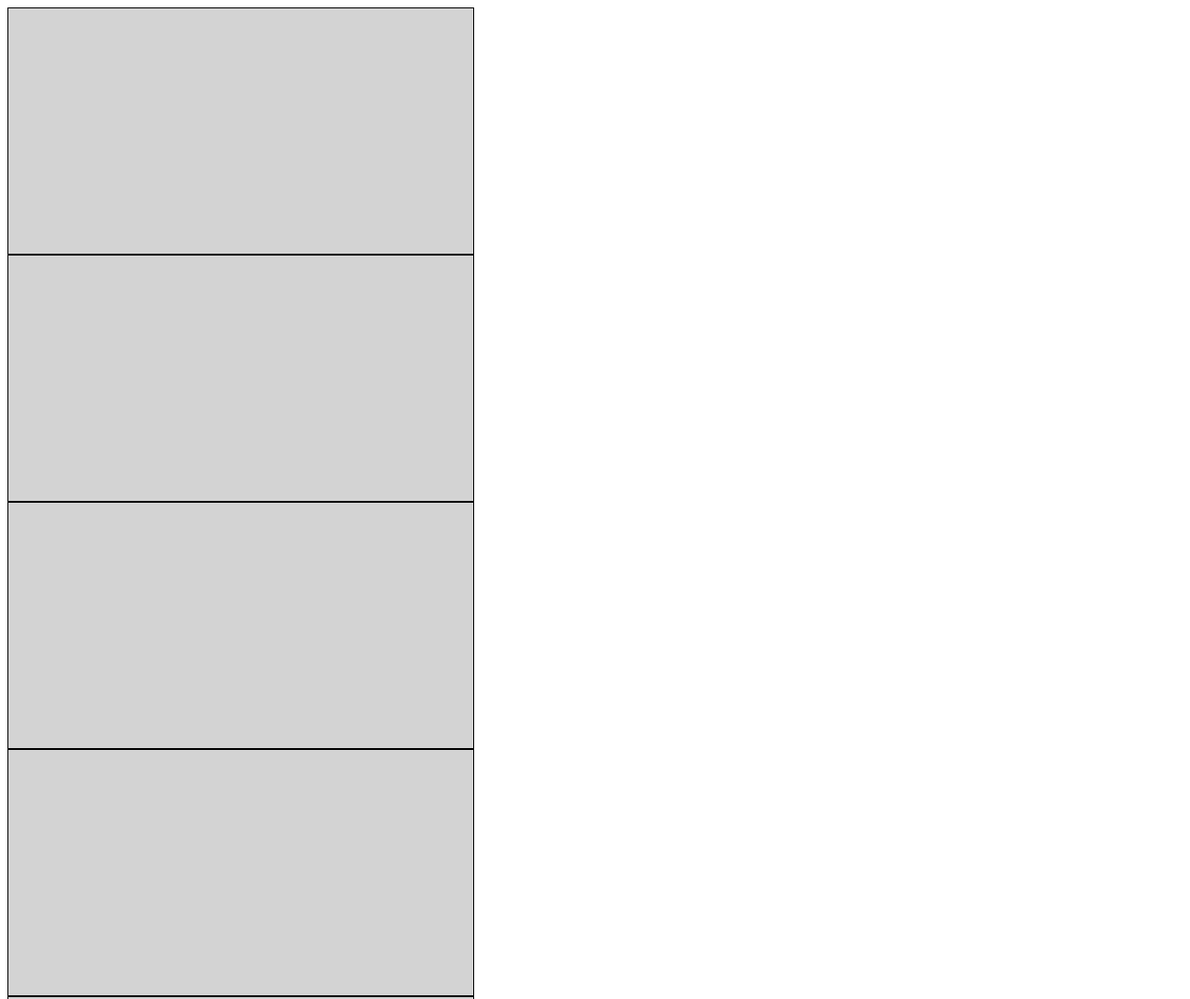
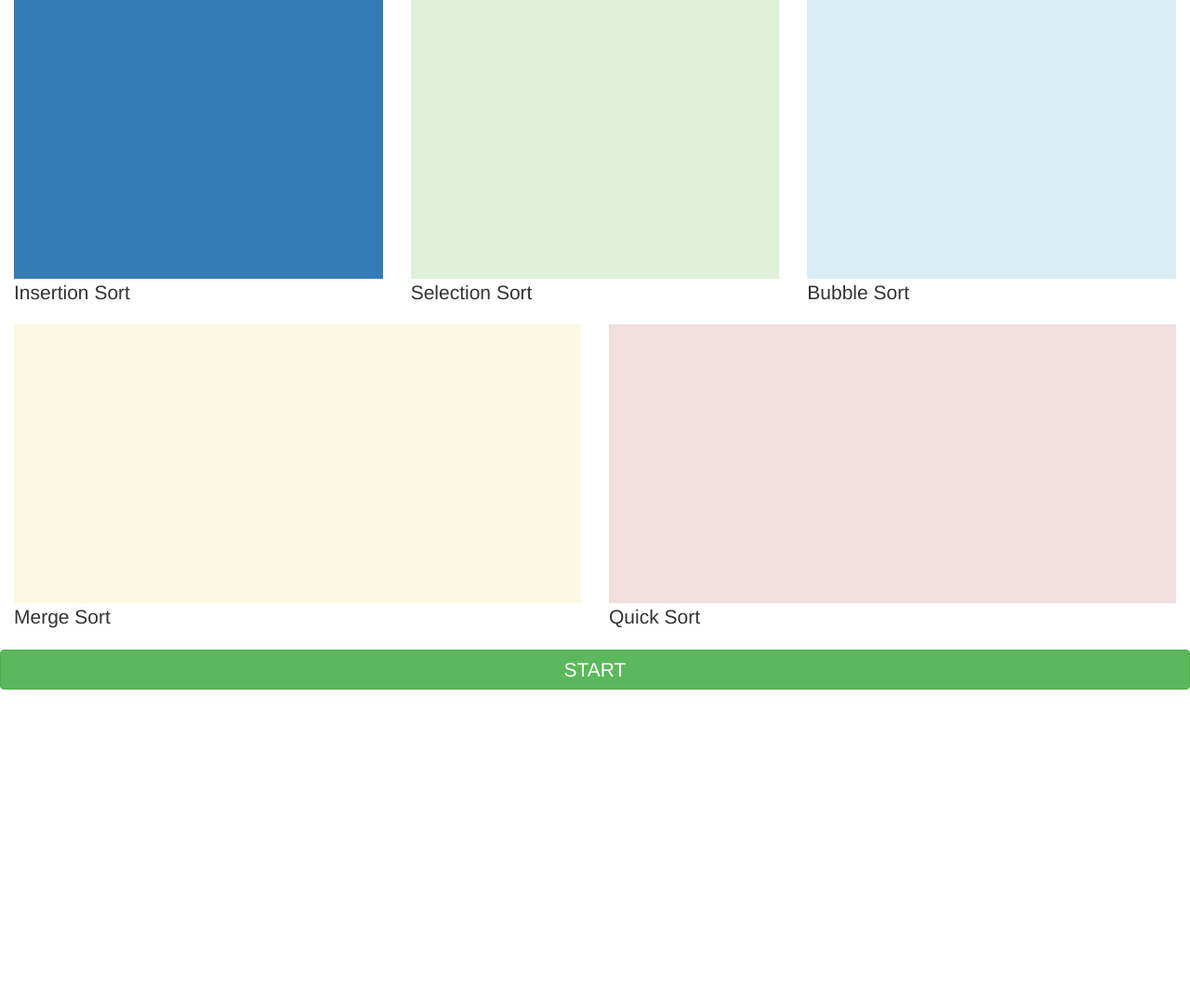
Before and after one commit to clarketm/SortAlgorithms, a website: page index.html in a window 1280 px wide. Shown: the top 1075 px of the page at 93% size. After the commit the page ends 800 px from the top, so only its background shows below. Drawn offline with nearby package versions, Linux system fonts and the light colour scheme.

Commit message:
UI upgrade using Bootstrap CSS

```diff
--- a/index.html
+++ b/index.html
@@ -7,52 +7,56 @@
     <meta http-equiv="X-UA-Compatible" content="ie=edge">
     <title>Document</title>
     <script src="https://d3js.org/d3.v4.min.js"></script>
+    <link rel="stylesheet"
+          href="https://maxcdn.bootstrapcdn.com/bootstrap/3.3.7/css/bootstrap.min.css"
+          integrity="sha384-BVYiiSIFeK1dGmJRAkycuHAHRg32OmUcww7on3RYdg4Va+PmSTsz/K68vbdEjh4u"
+          crossorigin="anonymous">
     <style>
         .insertion {
-            background: lightgray;
-            border: 1px solid black;
-            max-width: 500px;
-            min-height: 264px;
+            min-height: 300px;
         }
 
         .selection {
-            background: lightgray;
-            border: 1px solid black;
-            max-width: 500px;
-            min-height: 264px;
+            min-height: 300px;
         }
 
         .bubble {
-            background: lightgray;
-            border: 1px solid black;
-            max-width: 500px;
-            min-height: 264px;
+            min-height: 300px;
         }
 
         .merge {
-            background: lightgray;
-            border: 1px solid black;
-            max-width: 500px;
-            min-height: 264px;
+            min-height: 300px;
         }
 
         .quick {
-            background: lightgray;
-            border: 1px solid black;
-            max-width: 500px;
-            min-height: 264px;
+            min-height: 300px;
         }
     </style>
 </head>
 
-<body>
-    <div class="insertion"></div>
-    <div class="selection"></div>
-    <div class="bubble"></div>
-    <div class="merge"></div>
-    <div class="quick"></div>
-
-    <button id="startButton">Start</button>
+<body class="container-fluid">
+    <div class="row">
+        <div class="col-md-4">
+            <div class="insertion bg-primary"></div><p class="lead">Insertion Sort</p>
+        </div>
+        <div class="col-md-4">
+            <div class="selection bg-success"></div><p class="lead">Selection Sort</p>
+        </div>
+        <div class="col-md-4">
+            <div class="bubble bg-info"></div><p class="lead">Bubble Sort</p>
+        </div>
+    </div>
+    <div class="row">
+        <div class="col-md-6">
+            <div class="merge bg-warning"></div><p class="lead">Merge Sort</p>
+        </div>
+        <div class="col-md-6">
+            <div class="quick bg-danger"></div><p class="lead">Quick Sort</p>
+        </div>
+    </div>
+    <div class="row">
+        <button class="btn btn-success col-md-12" id="startButton"><strong class="lead">START</strong></button>
+    </div>
 
     <script src="sort.js"></script>
     <script src="visual.js"></script>
--- a/visual.js
+++ b/visual.js
@@ -2,7 +2,7 @@
     'use strict';
 
     let sortAlgorithms = new SortAlgorithms(visualizer);
-    let testArray = [0, 1, 4, 3, 9, 6, 7, 3, 0];
+    let testArray = [0, 3, 13, 6, 33, 3, 12, 1, 4, 6, 9, 22, 19, 14, 31, 7, 3, 0, 15, 10, 3, 12, 1, 4, 6, 9, 22, 19];
 
     document
         .getElementById('startButton')
@@ -42,6 +42,10 @@
                     .style('color', 'green');
 
                 dataUpdate
+                    .exit()
+                    .remove();
+
+                dataUpdate
                     .merge(dataEnter)
                     .style('height', '10px')
                     .style('width', d => (d + 1) * 5 + 'px')
```
Also changed, not shown: README.md.
